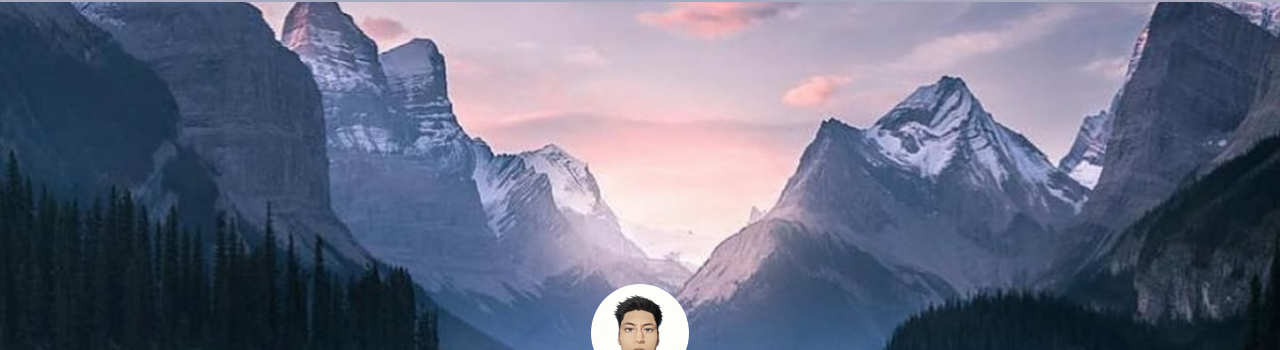
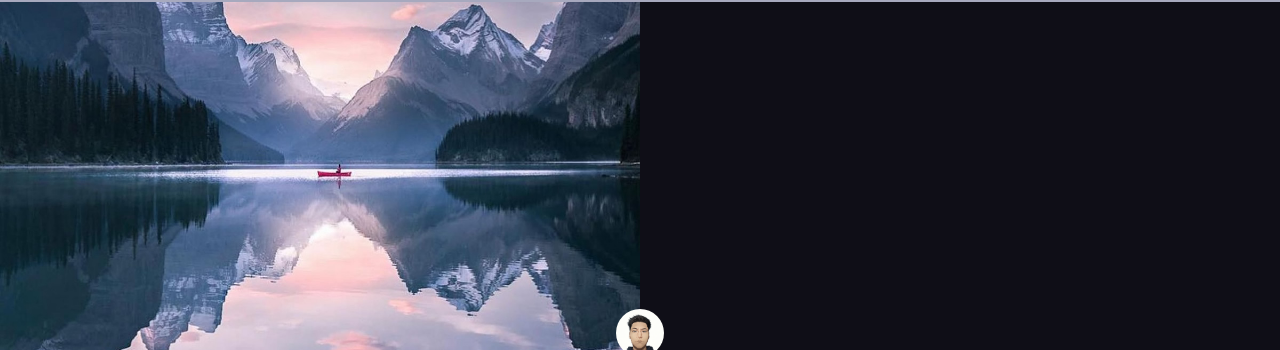
Before and after one commit to vicknc/Portafolio-de-Trabajo-Victor, a website: page index.html in a window 1280 px wide. Shown: the part 67-417 px from the top of the page. Drawn offline with nearby package versions, Linux system fonts and the light colour scheme; a web font is replaced by a local one.

Commit message:
cambio en el codigo

```diff
--- a/index.html
+++ b/index.html
@@ -74,9 +74,9 @@
 
   <section>
     <!-- < SECCION DE PRESENTACION > -->
-      <img width="200" class="imgFondo" src="src/imagenes/landscape.jpg" alt="Imagen de fondo">
-      <img width="200" class="imgPerfil" src="src/imagenes/fotoPERFIL.png" alt="Imagen de perfil">
-        <h1 id="nombre"  class="nombre">VICTOR MANUEL NAVA CRUZ</h1>
+    <img id="nombre" width="100" class="imgFondo" src="src/imagenes/landscape.jpg" alt="Imagen de fondo">
+    <img width="200" class="imgPerfil" src="src/imagenes/fotoPERFIL.png" alt="Imagen de perfil">
+    <h1 class="nombre">VICTOR MANUEL NAVA CRUZ</h1>
         <p class="descripciones">Soy un estudiante de la carrera de Diseño de la Universidad Autónoma Metropolitana, actualmente cursando el 8vo trimestre de mi carrera universitaria.</p>
     <!-- TERMINA SECCION DE PRESENTACIÓN  -->
     </section>
--- a/style.css
+++ b/style.css
@@ -180,9 +180,9 @@ i.bi-c-circle {
 
 /* estilo de perfil */
 
-.imgFondo {
-  width: 100%;
-  height: 100%;
+img.imgFondo {
+  width: 50%;
+  height: 50%;
   object-fit: cover;
 }
 
@@ -191,8 +191,8 @@ img.imgPerfil {
   top: 50%;
   left: 50%;
   transform: translate(-50%, -50%);
-  width: 100px;
-  height: 100px;
+  width: 50px;
+  height: 50px;
   z-index: 1;
   border: 1px solid #ff000000;
   flex-direction: flex-start;
```
